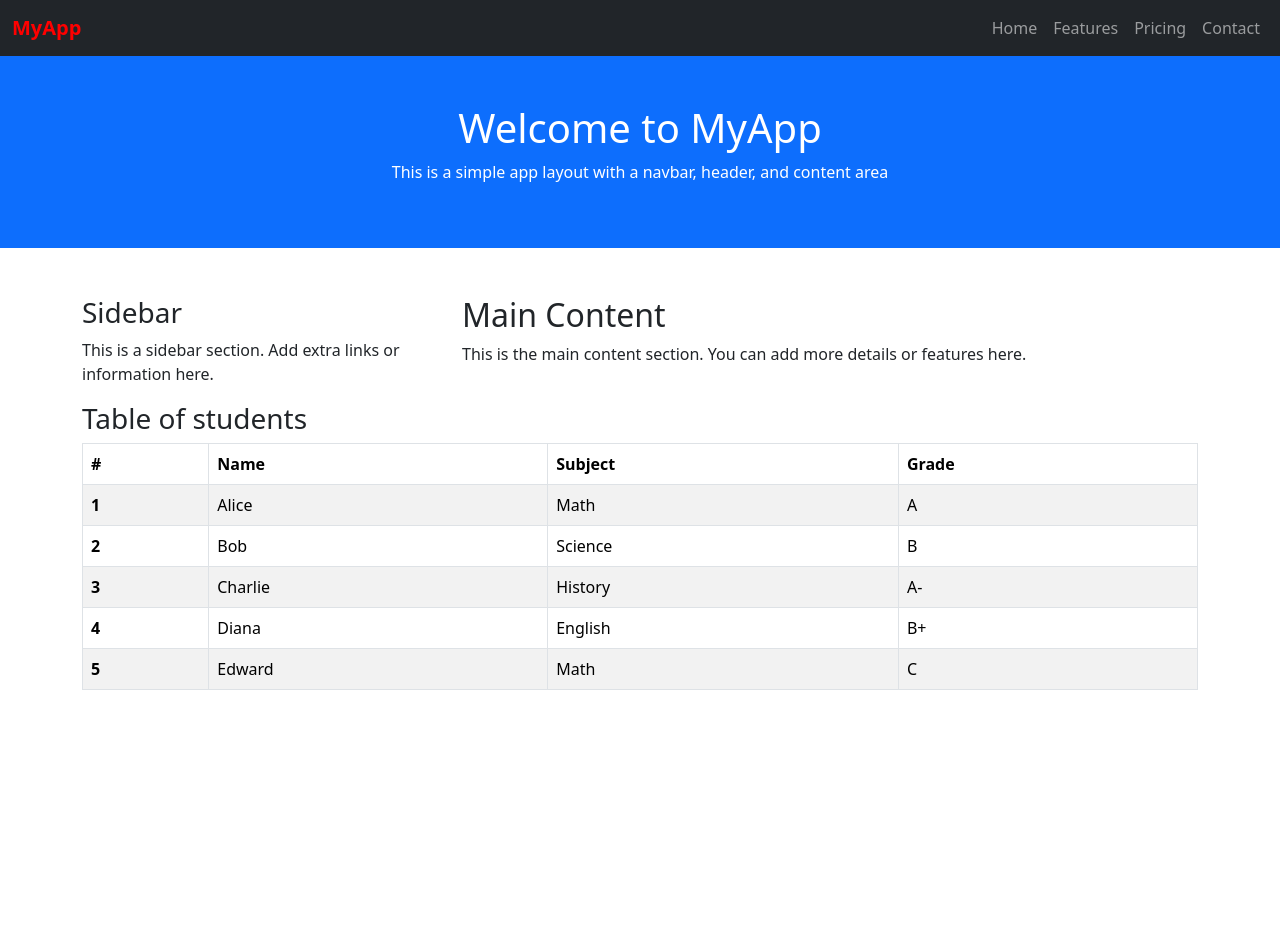
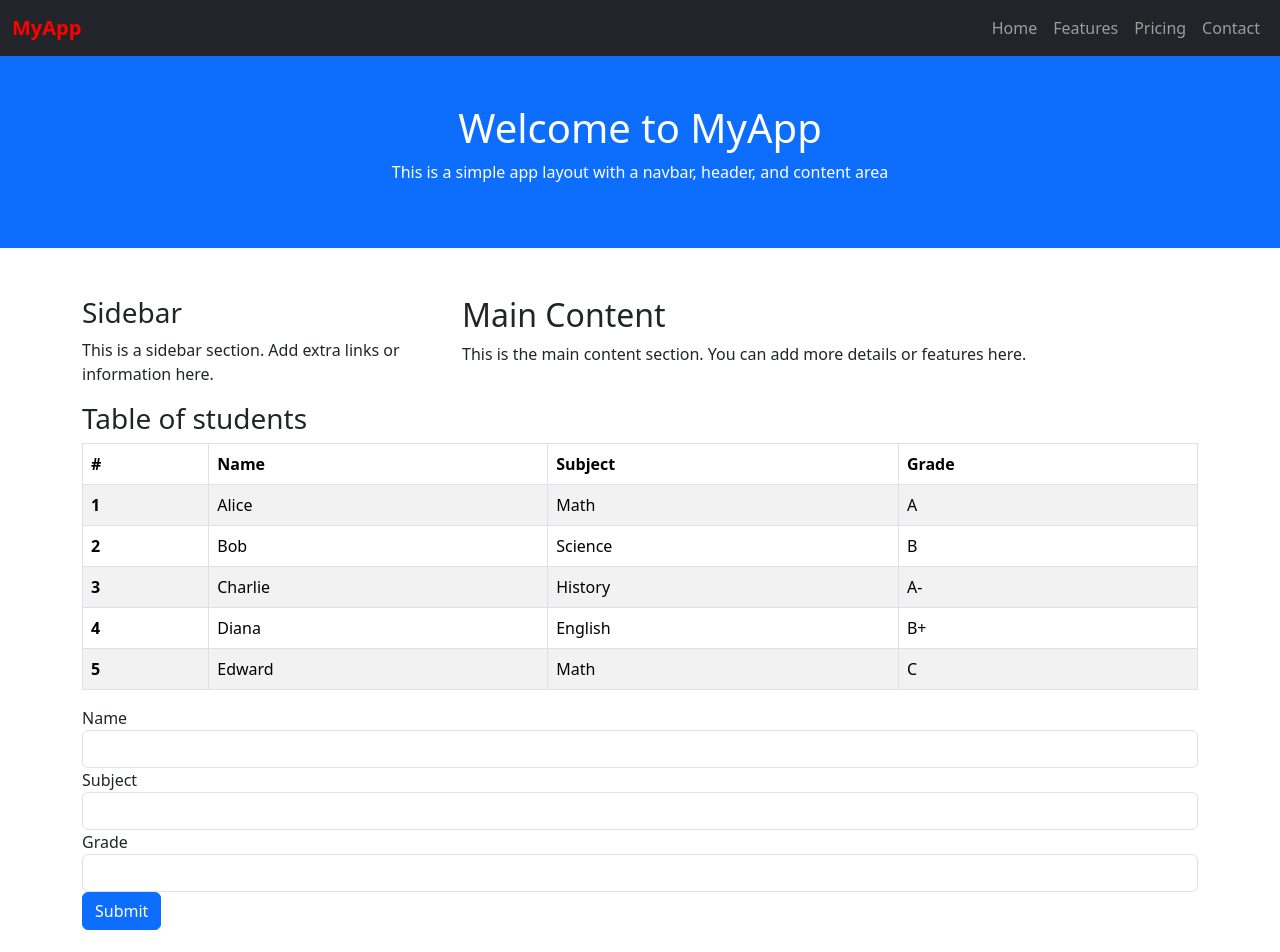
Before and after one commit to deol13/g55-react-vite-lecture, a React (Vite) app: page / in a window 1280 px wide. Shown: the top 952 px of the page. Before the commit the page ends 800 px from the top, so only its background shows below. Built offline with nearby package versions, Linux system fonts and the light colour scheme.

Commit message:
Practice

```diff
--- a/src/L1_Fundamentals/Practice/StudentTable.jsx
+++ b/src/L1_Fundamentals/Practice/StudentTable.jsx
@@ -1,4 +1,4 @@
-  import React from "react";
+  import React, {useState} from "react";
 
   const studentData = [
      { id: 1, name: "Alice", subject: "Math", grade: "A" },
@@ -7,6 +7,11 @@
      { id: 4, name: "Diana", subject: "English", grade: "B+" },
      { id: 5, name: "Edward", subject: "Math", grade: "C" },
    ];
+/*
+const [studentData, setStudentData] = useState(
+    initialStudentData
+);
+*/
 
 const HeaderTable = () => {
     return (
@@ -25,7 +30,7 @@ const BodyTable = () => {
     return (
         <tbody>
             {studentData.map((student) => (
-            <tr>
+            <tr key={student.id}>
                 <th scope="row">{student.id}</th>
                 <td>
                     {student.name}
@@ -42,21 +47,43 @@ const BodyTable = () => {
     );
 };
 
-const ContentTable = () => {
+const StudentTable = () => {
     return (
-        <table className="table table-striped table-bordered ">
-            <HeaderTable/>
-            <BodyTable/>
-        </table>
+        <>
+        <div>
+            <h3>Table of students</h3>
+            <table className="table table-striped table-bordered ">
+                <HeaderTable/>
+                <BodyTable/>
+            </table>
+        </div>
+        <div>
+            <StudentForm />
+        </div>
+        </>
     );
 };
 
-const StudentTable = () => {
+export const StudentForm = () => {
+
+
     return (
-        <div col-md-12>
-            <h3>Table of students</h3>
-            <ContentTable/>
-        </div>
+        <form>
+            <div className="form-group">
+                <label>Name</label>
+                <input type="text" id="name" name="name" className="form-control"></input>
+            </div>
+            <div className="form-group">
+                <label>Subject</label>
+                <input type="text" id="subject" name="subject" className="form-control"></input>
+            </div>
+
+            <div className="form-group">
+                <label>Grade</label>
+                <input type="text" id="grade" name="grade" className="form-control"></input>
+            </div>
+            <input type="submit" value="Submit" className="btn btn-primary"></input>
+        </form>
     );
 };
 
```
